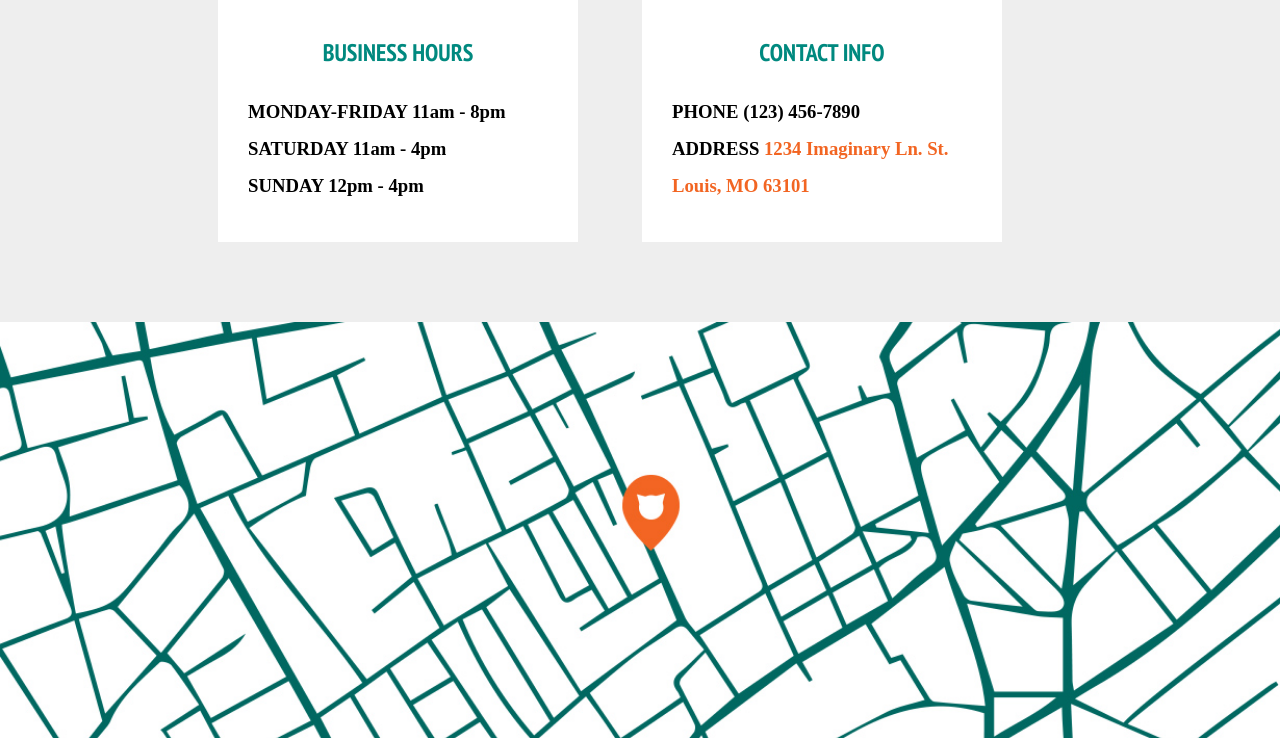
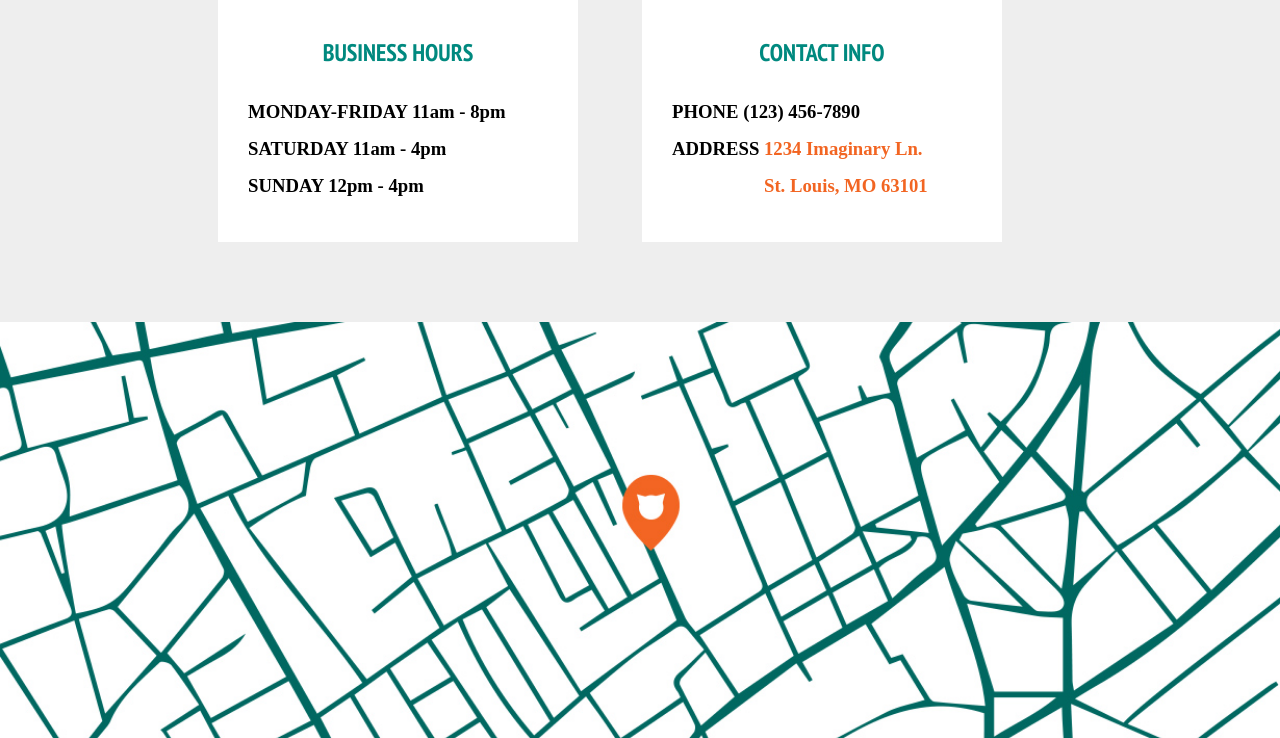
Before and after one commit to jmccoy8/cat_costume_project, a plain HTML site: page index2.html in a window 1280 px wide. Shown: the part 2080-2818 px from the top of the page. Drawn offline with Linux system fonts and the light colour scheme.

Commit message:
got rid of annoying space and fixed link alignment

```diff
--- a/assets/css/index2.css
+++ b/assets/css/index2.css
@@ -133,10 +133,13 @@ article p {
 .hours a {
   text-decoration: none;
   color: #f26522;
+  display: inline-flex;
+  width: 175px;
 }
 
 .map {
   width: 100%;
+  display: block;
 }
 
 footer {
```
